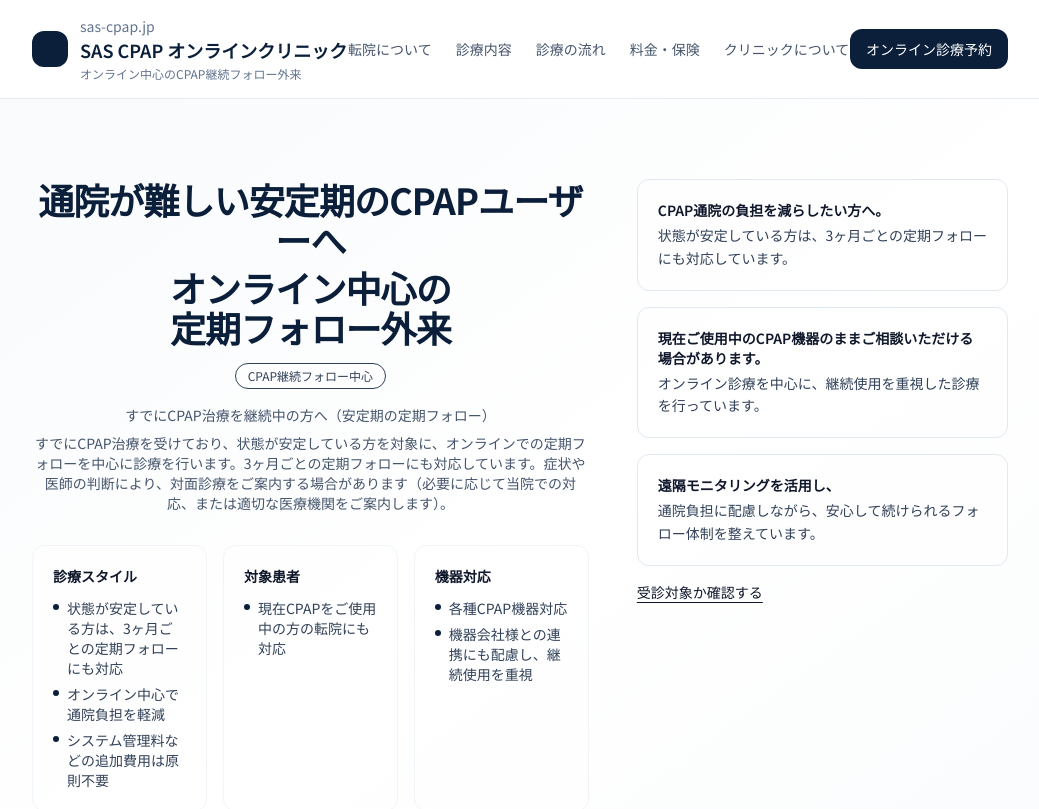
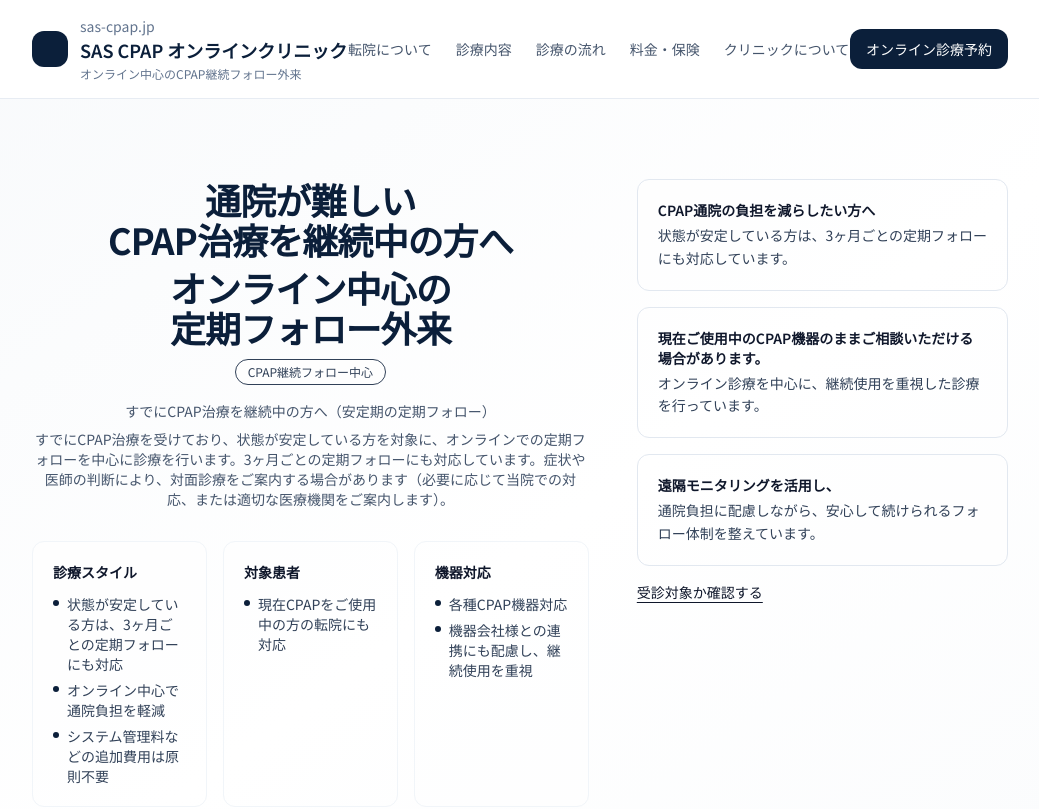
Before and after one commit to mandahan2002/sas-clinic-site, a Next.js app: page / in a window 1280 px wide. Shown: the top 809 px of the page, without its empty margins (120-1159 px from the left). Built offline with nearby package versions, Linux system fonts and the light colour scheme.

Commit message:
Refactor content structure on Home page for SAS CPAP online clinic by adjusting heading and paragraph spacing for improved readability, and ensuring consistent height for informational sections to enhance visual balance.

```diff
--- a/app/page.tsx
+++ b/app/page.tsx
@@ -51,11 +51,12 @@ export default function Home() {
           <div className="grid gap-8 md:grid-cols-[1.2fr_0.8fr] md:gap-12 md:items-start">
             <div className="text-center max-w-3xl mx-auto md:max-w-none md:mx-0">
             <h1 className="text-3xl font-bold tracking-tight text-[#0B1F3A] md:text-4xl">
-              通院が難しい安定期のCPAPユーザーへ
+              <span className="block">通院が難しい</span>
+              <span className="block">CPAP治療を継続中の方へ</span>
               <span className="block mt-2">オンライン中心の</span>
               <span className="block">定期フォロー外来</span>
             </h1>
-            <p className="mt-4 inline-flex items-center rounded-full border bg-white/70 px-3 py-1 text-xs text-slate-700">
+            <p className="mt-3 inline-flex items-center rounded-full border bg-white/70 px-3 py-1 text-xs text-slate-700">
               CPAP継続フォロー中心
             </p>
             <p className="mt-4 text-sm text-slate-600">
@@ -65,8 +66,8 @@ export default function Home() {
               すでにCPAP治療を受けており、状態が安定している方を対象に、オンラインでの定期フォローを中心に診療を行います。3ヶ月ごとの定期フォローにも対応しています。症状や医師の判断により、対面診療をご案内する場合があります（必要に応じて当院での対応、または適切な医療機関をご案内します）。
             </p>
 
-            <div className="mt-8 grid gap-4 text-left md:grid-cols-3">
-              <div className="rounded-xl border border-slate-100 bg-white/70 p-5">
+            <div className="mt-8 grid gap-4 text-left md:grid-cols-3 md:items-stretch">
+              <div className="rounded-xl border border-slate-100 bg-white/70 p-5 h-full">
                 <div className="text-sm font-semibold text-slate-900">診療スタイル</div>
                 <ul className="mt-3 space-y-1.5 text-sm text-slate-700">
                   <li className="flex gap-2">
@@ -83,7 +84,7 @@ export default function Home() {
                   </li>
                 </ul>
               </div>
-              <div className="rounded-xl border border-slate-100 bg-white/70 p-5">
+              <div className="rounded-xl border border-slate-100 bg-white/70 p-5 h-full">
                 <div className="text-sm font-semibold text-slate-900">対象患者</div>
                 <ul className="mt-3 space-y-1.5 text-sm text-slate-700">
                   <li className="flex gap-2">
@@ -92,7 +93,7 @@ export default function Home() {
                   </li>
                 </ul>
               </div>
-              <div className="rounded-xl border border-slate-100 bg-white/70 p-5">
+              <div className="rounded-xl border border-slate-100 bg-white/70 p-5 h-full">
                 <div className="text-sm font-semibold text-slate-900">機器対応</div>
                 <ul className="mt-3 space-y-1.5 text-sm text-slate-700">
                   <li className="flex gap-2">
@@ -127,7 +128,7 @@ export default function Home() {
             </div>
             <div className="space-y-4 flex flex-col">
               <div className="flex-1 rounded-xl border border-slate-200 bg-white/70 p-5">
-                <div className="text-sm font-semibold text-slate-900">CPAP通院の負担を減らしたい方へ。</div>
+                <div className="text-sm font-semibold text-slate-900">CPAP通院の負担を減らしたい方へ</div>
                 <p className="mt-1 text-sm text-slate-700 leading-relaxed">
                   状態が安定している方は、3ヶ月ごとの定期フォローにも対応しています。
                 </p>
```
